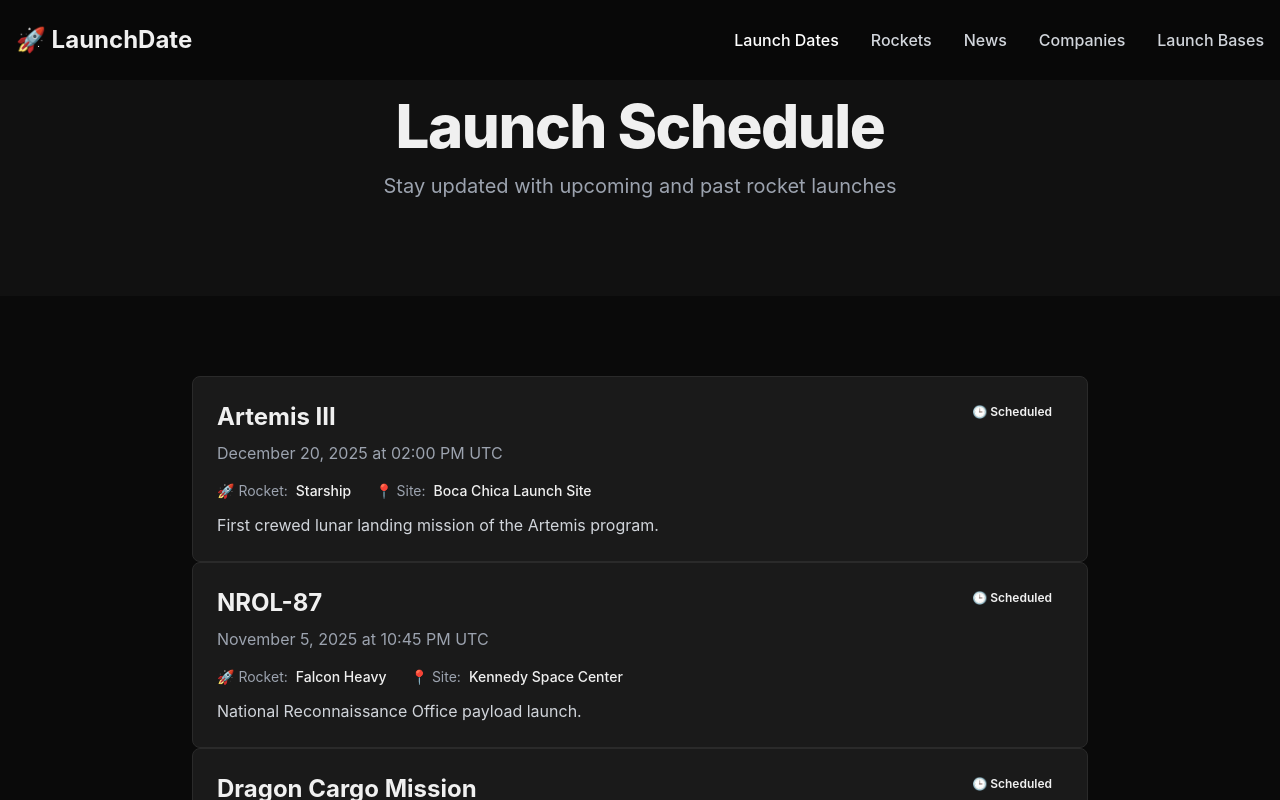
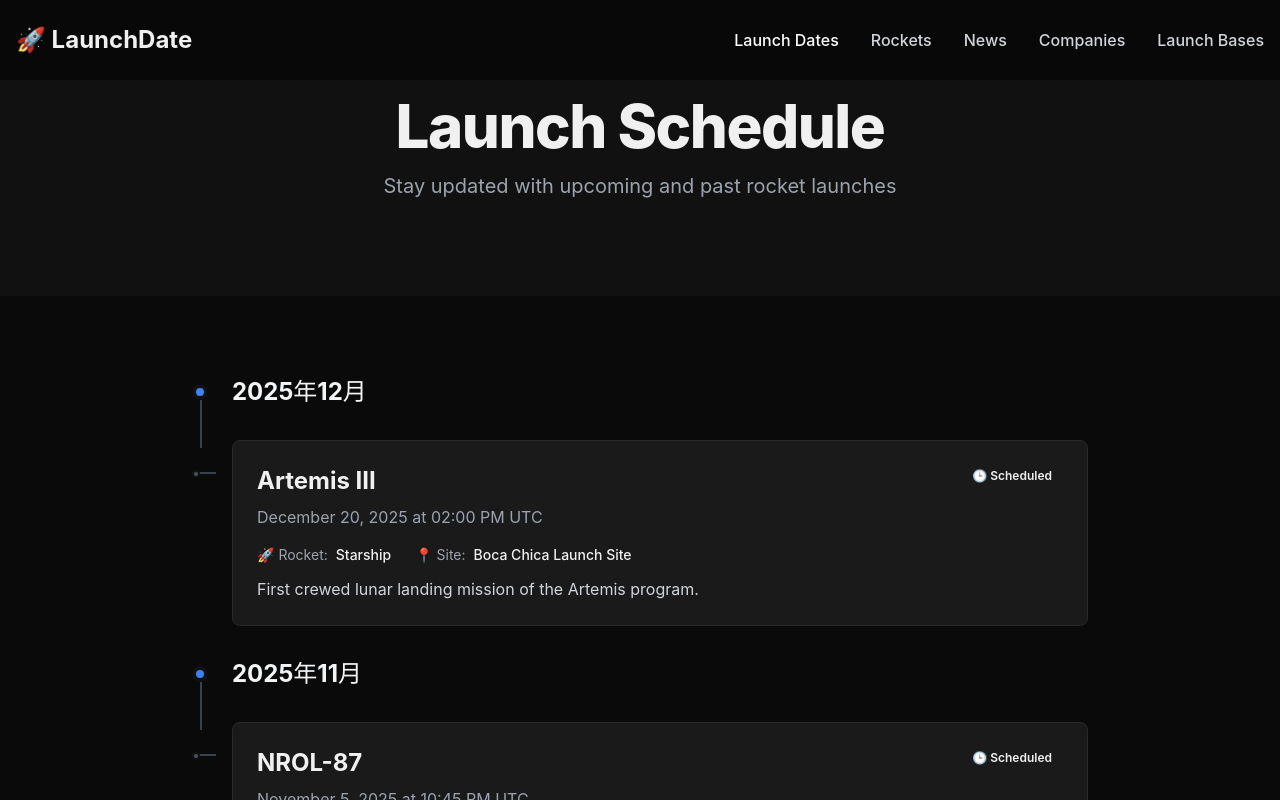
Before and after one commit to vamosdalian/launchdate-web, a React (Vite) app: page /launches in a window 1280 px wide. Shown: the top 800 px of the page. Built offline with nearby package versions, Linux system fonts and the light colour scheme.

Commit message:
Add timeline with date markers to launch schedule page
Co-authored-by: vamosdalian <24784215+vamosdalian@users.noreply.github.com>

```diff
--- a/src/pages/Launches.tsx
+++ b/src/pages/Launches.tsx
@@ -16,6 +16,18 @@ const Launches = () => {
     });
   };
 
+  const formatMonthYear = (dateString: string) => {
+    const date = new Date(dateString);
+    const year = date.getFullYear();
+    const month = date.getMonth() + 1;
+    return `${year}年${month}月`;
+  };
+
+  const getMonthYearKey = (dateString: string) => {
+    const date = new Date(dateString);
+    return `${date.getFullYear()}-${String(date.getMonth() + 1).padStart(2, '0')}`;
+  };
+
   const getStatusBadge = (status: string) => {
     switch (status) {
       case 'scheduled':
@@ -31,10 +43,20 @@ const Launches = () => {
     }
   };
 
-  // Sort launches by date
+  // Sort launches by date (newest first)
   const sortedLaunches = [...launches].sort((a, b) =>
     new Date(b.date).getTime() - new Date(a.date).getTime()
   );
+
+  // Group launches by month/year
+  const groupedLaunches = sortedLaunches.reduce((acc, launch) => {
+    const key = getMonthYearKey(launch.date);
+    if (!acc[key]) {
+      acc[key] = [];
+    }
+    acc[key].push(launch);
+    return acc;
+  }, {} as Record<string, typeof launches>);
 
   return (
     <div className="min-h-screen bg-background">
@@ -50,9 +72,33 @@ const Launches = () => {
 
       <section className="py-20">
         <div className="container mx-auto px-4">
-          <div className="space-y-4 max-w-4xl mx-auto">
-            {sortedLaunches.map((launch) => (
-              <Link key={launch.id} to={`/launches/${launch.id}`}>
+          <div className="max-w-4xl mx-auto">
+            {Object.entries(groupedLaunches).map(([monthKey, monthLaunches], groupIndex) => (
+              <div key={monthKey} className="relative">
+                {/* Month/Year Header with Timeline */}
+                <div className="flex items-center mb-8">
+                  <div className="relative flex items-center">
+                    {/* Timeline dot */}
+                    <div className="w-4 h-4 rounded-full bg-blue-500 border-4 border-[#111] z-10"></div>
+                    {/* Timeline vertical line */}
+                    {groupIndex < Object.keys(groupedLaunches).length - 1 && (
+                      <div className="absolute top-4 left-2 w-0.5 h-full bg-gray-700" style={{ height: 'calc(100% + 2rem)' }}></div>
+                    )}
+                  </div>
+                  <h2 className="text-2xl font-bold ml-6 text-gray-100">
+                    {formatMonthYear(monthLaunches[0].date)}
+                  </h2>
+                </div>
+
+                {/* Launches for this month */}
+                <div className="space-y-4 ml-10 pb-8">
+                  {monthLaunches.map((launch) => (
+                    <div key={launch.id} className="relative">
+                      {/* Connecting line from timeline to card */}
+                      <div className="absolute left-[-2.5rem] top-8 w-6 h-0.5 bg-gray-700"></div>
+                      <div className="absolute left-[-2.5rem] top-[1.9rem] w-2 h-2 rounded-full bg-gray-600 border-2 border-[#111]"></div>
+
+                      <Link to={`/launches/${launch.id}`}>
                         <div className="bg-[#1a1a1a] border border-[#2a2a2a] rounded-lg p-6 hover:border-[#4a4a4a] hover:-translate-y-1 transition-all duration-300 cursor-pointer">
                           <div className="flex justify-between items-start gap-4 mb-4">
                             <div className="flex-1">
@@ -76,6 +122,10 @@ const Launches = () => {
                           <p className="text-gray-300">{launch.description}</p>
                         </div>
                       </Link>
+                    </div>
+                  ))}
+                </div>
+              </div>
             ))}
           </div>
         </div>
```
Lines whose indentation alone changed are shown as unchanged.
